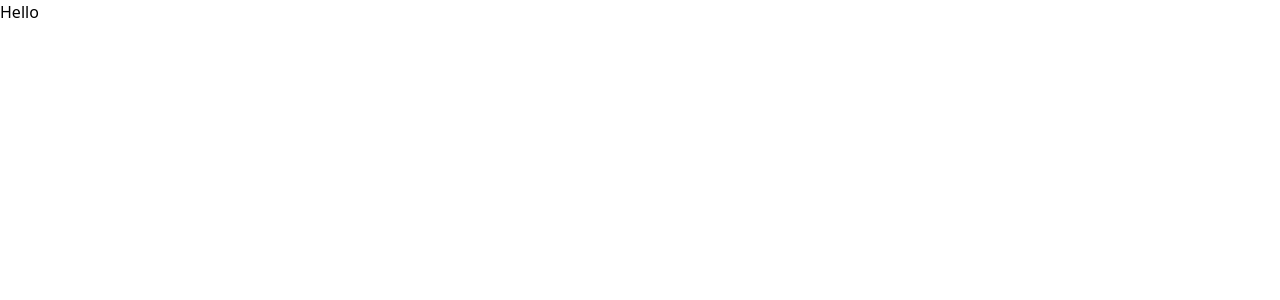
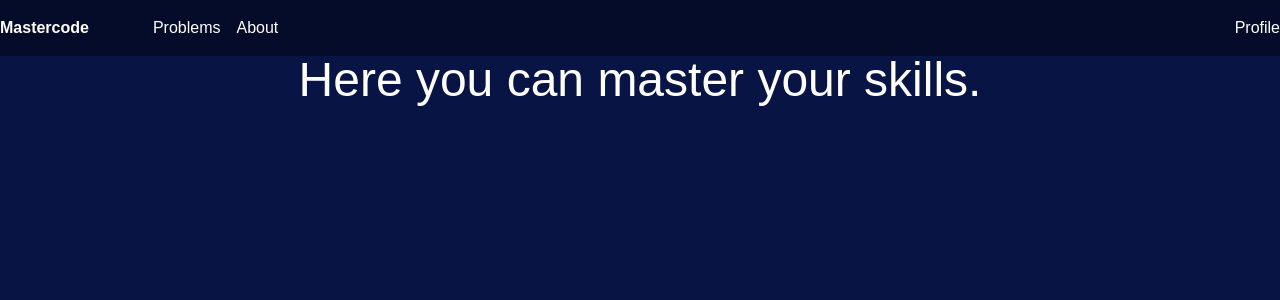
Before and after one commit to boichukVitalii/mastercode-client, a Next.js app: page / in a window 1280 px wide. Shown: the top 300 px of the page. Built offline with nearby package versions, Linux system fonts and the light colour scheme.

Commit message:
Implemented a navbar

```diff
--- /dev/null
+++ b/app/Navbar.tsx
@@ -0,0 +1,31 @@
+import { FC } from 'react';
+import Link from 'next/link';
+
+type TLinks = { name: string, path: string; }[];
+
+const links: TLinks = [
+	{ name: 'Problems', path: '/problems' },
+	{ name: 'About', path: '/about' },
+];
+
+const Navbar: FC = () => {
+	return (
+		<header className='bg-nav-blue h-14 w-full'>
+			<nav className='container mx-auto flex text-white justify-between h-full items-center'>
+				<div className='flex'>
+					<div className='mr-16 font-semibold'><Link href='/'>Mastercode</Link></div>
+					<ul className='flex'>
+						{
+							links.map((link) => (
+								<li key={link.name} className='mr-4'><Link href={link.path}>{link.name}</Link></li>
+							))
+						}
+					</ul>
+				</div>
+				<div>Profile</div>
+			</nav>
+		</header>
+	);
+};
+
+export default Navbar;
--- a/app/globals.css
+++ b/app/globals.css
@@ -1,3 +1,11 @@
 @tailwind base;
 @tailwind components;
 @tailwind utilities;
+
+@import url('https://fonts.googleapis.com/css2?family=Poppins:ital,wght@0,100;0,200;0,300;0,400;0,500;0,600;0,700;0,900;1,200;1,300;1,400;1,500;1,600;1,700;1,900&display=swap');
+
+@layer base {
+	html {
+		font-family: 'Poppins', sans-serif;
+	}
+}
--- a/app/layout.tsx
+++ b/app/layout.tsx
@@ -1,5 +1,6 @@
 import './globals.css';
 import { FC } from 'react';
+import Navbar from './Navbar';
 
 interface RootLayoutProps {
   children: React.ReactNode;
@@ -11,7 +12,8 @@ const RootLayout: FC<RootLayoutProps> = ({ children }) => {
       <head>
         <title>Main</title>
       </head>
-      <body>
+      <body className='bg-main-blue'>
+        <Navbar />
         {children}
       </body>
     </html>
--- a/app/page.tsx
+++ b/app/page.tsx
@@ -2,7 +2,9 @@ import { FC } from 'react';
 
 const MainPage: FC = () => {
 	return (
-		<div>Hello</div>
+		<div className='container mx-auto text-white text-center'>
+			<h1 className='text-5xl'>Here you can master your skills.</h1>
+		</div>
 	);
 };
 
--- a/tailwind.config.js
+++ b/tailwind.config.js
@@ -6,7 +6,12 @@ module.exports = {
     "./components/**/*.{js,ts,jsx,tsx}",
   ],
   theme: {
-    extend: {},
+    extend: {
+      colors: {
+        'nav-blue': '#050c29',
+        'main-blue': '#081444'
+      },
+    },
   },
   plugins: [],
 };
```
